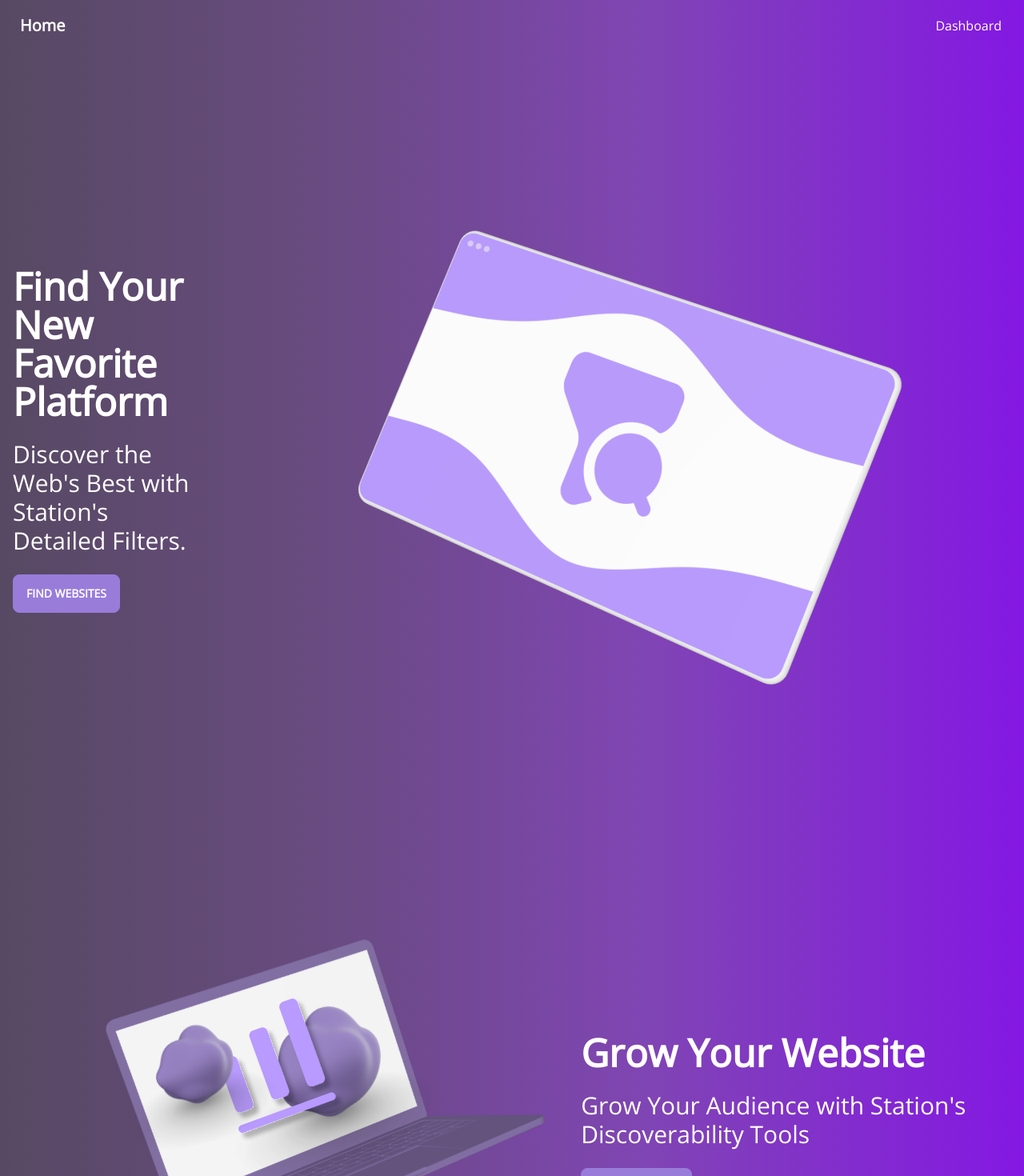
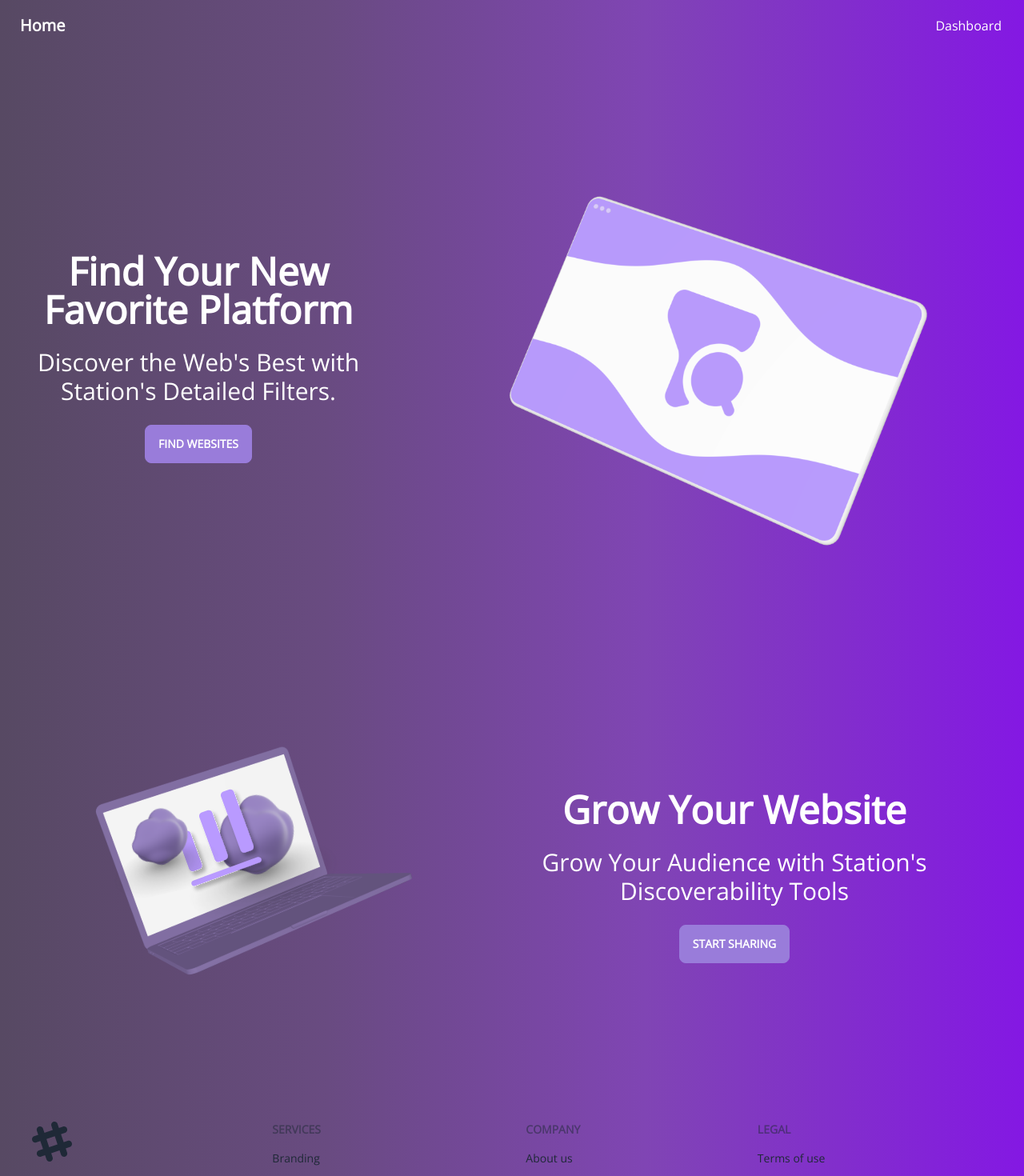
Before and after one commit to StationAPI/station-frontend, a SvelteKit app in the folder station-frontend/: page / in a window 1280 px wide. Shown: the top 1470 px of the page at 80% size. Built offline with nearby package versions, Linux system fonts and the light colour scheme.

Commit message:
responsiveness

```diff
--- a/station-frontend/src/routes/+page.svelte
+++ b/station-frontend/src/routes/+page.svelte
@@ -8,10 +8,10 @@
   style="background: rgb(87,73,99);
 background: linear-gradient(90deg, rgba(87,73,99,1) 0%, rgba(105,75,129,1) 32%, rgba(128,69,180,1) 63%, rgba(132,24,227,1) 100%);"
 >
-  <div class="hero-content flex-col lg:flex-row-reverse">
+  <div class="hero-content flex-col lg:scale-100 lg:flex-row-reverse sm:scale-75">
     <!-- svelte-ignore a11y-img-redundant-alt -->
-    <img src={hero2} alt="Hero Image" height="1000" width="1000" />
-    <div class="text-primary-content">
+	<img class="object-contain md:max-w-3xl rounded-lg" src={hero2} alt="Hero Image" />
+    <div class="text-primary-content text-center">
       <h1 class="text-5xl font-bold">Find Your New Favorite Platform</h1>
       <p class="py-6 text-3xl">
         Discover the Web's Best with Station's Detailed Filters.
@@ -32,8 +32,8 @@ background: linear-gradient(90deg, rgba(87,73,99,1) 0%, rgba(105,75,129,1) 32%,
 >
   <div class="hero-content flex-col lg:flex-row">
     <!-- svelte-ignore a11y-img-redundant-alt -->
-    <img src={hero1} alt="Hero Image" height="1000" width="1000" />
-    <div class="text-primary-content">
+    <img class="object-contain md:max-w-3xl sm:px-5" src={hero1} alt="Hero Image" />
+    <div class="text-primary-content text-center px-5">
       <h1 class="text-5xl font-bold">Grow Your Website</h1>
       <h2 class="py-6 text-3xl">
         Grow Your Audience with Station's Discoverability Tools
```
